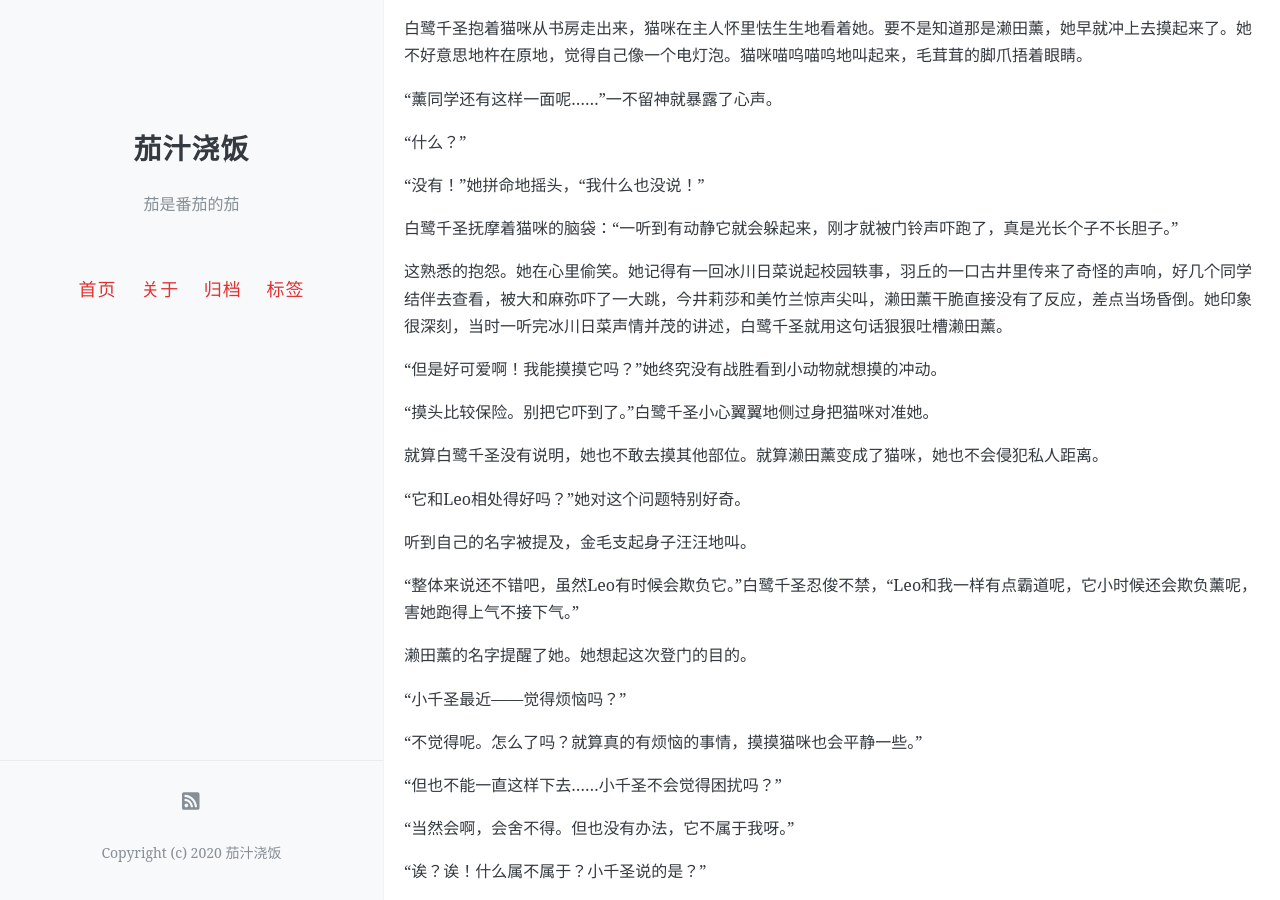
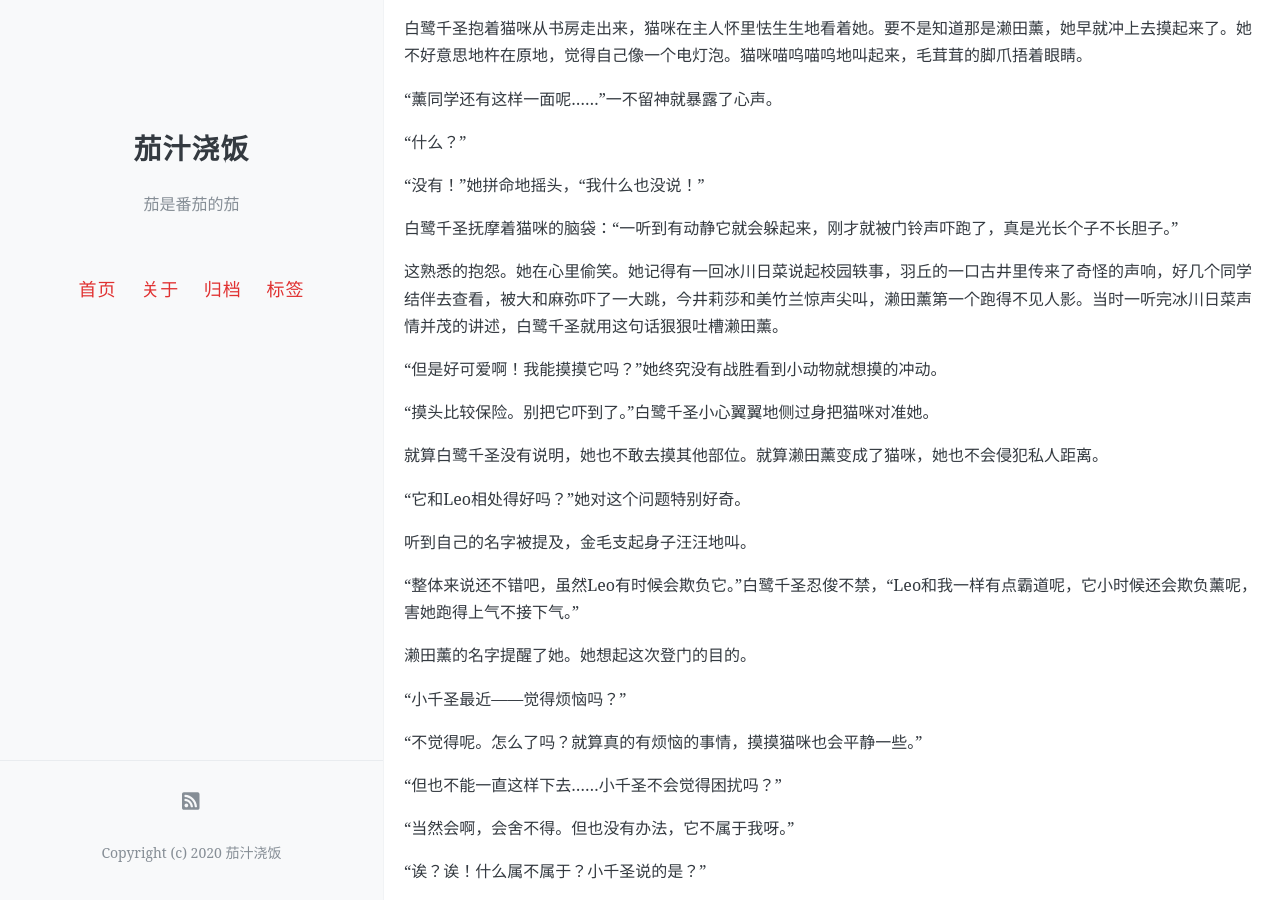
Before and after one commit to onemorebluemoon/ketchup, a Jekyll site: the page built from _posts/2020-08-15-kocs62.md, in a window 1280 px wide and 900 px high, scrolled down 2371 px. Built offline with Jekyll 4.4.1, drawn with Linux system fonts in a browser that asks for light colours; comment, search, counter and statistics services are not loaded.

Commit message:
Update 2020-08-15-kocs62.md

```diff
--- a/_posts/2020-08-15-kocs62.md
+++ b/_posts/2020-08-15-kocs62.md
@@ -79,7 +79,7 @@ comments: true
 
 白鹭千圣抚摩着猫咪的脑袋：“一听到有动静它就会躲起来，刚才就被门铃声吓跑了，真是光长个子不长胆子。”
 
-这熟悉的抱怨。她在心里偷笑。她记得有一回冰川日菜说起校园轶事，羽丘的一口古井里传来了奇怪的声响，好几个同学结伴去查看，被大和麻弥吓了一大跳，今井莉莎和美竹兰惊声尖叫，濑田薰干脆直接没有了反应，差点当场昏倒。她印象很深刻，当时一听完冰川日菜声情并茂的讲述，白鹭千圣就用这句话狠狠吐槽濑田薰。
+这熟悉的抱怨。她在心里偷笑。她记得有一回冰川日菜说起校园轶事，羽丘的一口古井里传来了奇怪的声响，好几个同学结伴去查看，被大和麻弥吓了一大跳，今井莉莎和美竹兰惊声尖叫，濑田薰第一个跑得不见人影。当时一听完冰川日菜声情并茂的讲述，白鹭千圣就用这句话狠狠吐槽濑田薰。
 
 “但是好可爱啊！我能摸摸它吗？”她终究没有战胜看到小动物就想摸的冲动。
 
```
